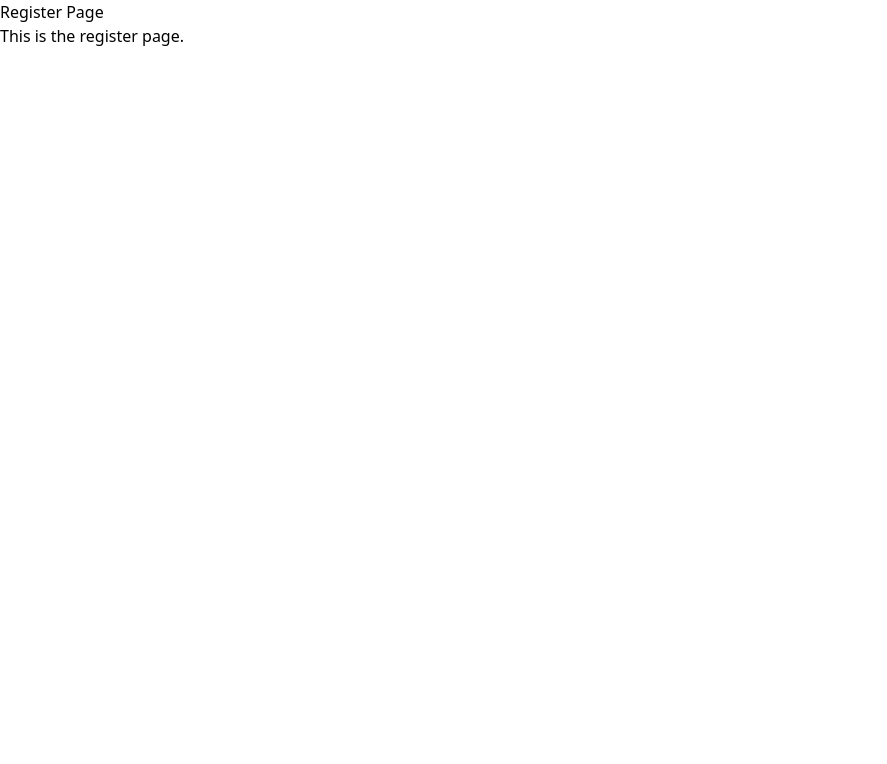
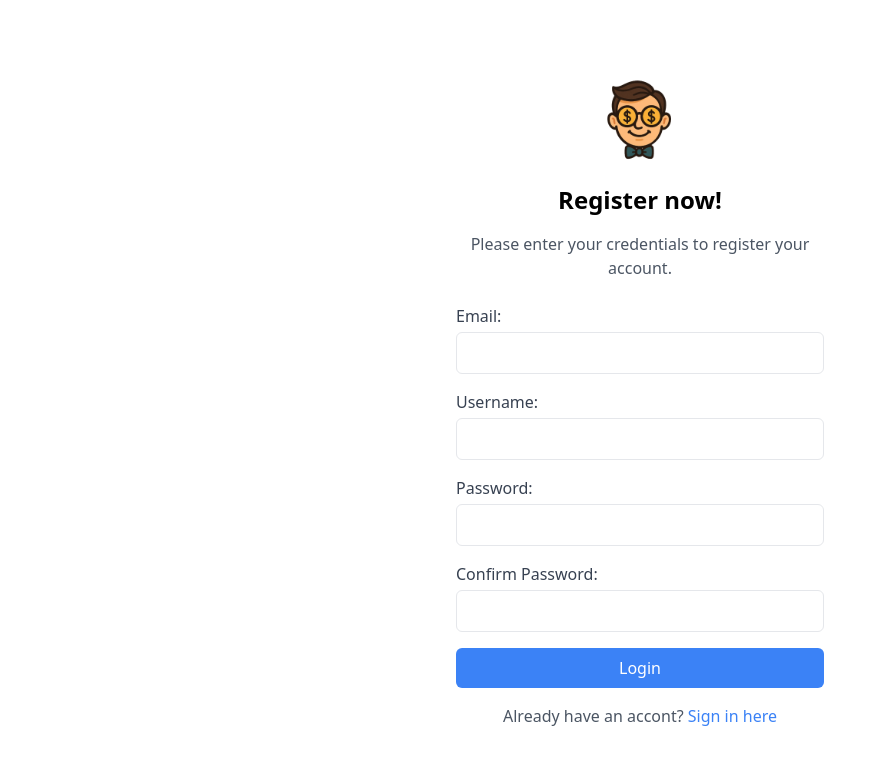
Before and after one commit to Jetrossgalinato/Finteach, a React (Vite) app in the folder Frontend/: page /register in a window 1280 px wide. Shown: the top 764 px of the page, without its empty margins (0-887 px from the left). Built offline with nearby package versions, Linux system fonts and the light colour scheme.

Commit message:
added needed fields for register form

```diff
--- a/Frontend/src/pages/RegisterPage.tsx
+++ b/Frontend/src/pages/RegisterPage.tsx
@@ -1,10 +1,84 @@
-// import React, { useState } from 'react';
+import React, { useState } from 'react';
+import logo from '../assets/logo.png';
+
 function RegisterPage() {
+  const [email, setEmail] = useState('');
+  const [password, setPassword] = useState('');
+  const [confirmPassword, setConfirmPassword] = useState('');
+  const [username, setUsername] = useState('');
+
+  const handleSubmit = (e: React.FormEvent) => {
+    e.preventDefault();
+    console.log('Email:', email);
+    console.log('Password:', password);
+    console.log('Confirm Password:', confirmPassword);
+    console.log('Username:', username);
+  };
+
   return (
-    <div>
-      <h1>Register Page</h1>
-      <p>This is the register page.</p>
+   <div className="flex items-center justify-center min-h-screen">
+      <div className="max-w-md w-full mx-auto p-10 text-center">
+        <img src={logo} alt="Logo" className="mx-auto mb-4 w-24 h-24" />
+        <h1 className="text-2xl font-bold mb-4">Register now!</h1>
+        <p className="text-gray-600 mb-6">Please enter your credentials to register your account.</p>
+        <form onSubmit={handleSubmit} className="space-y-4">
+          <div>
+            <label htmlFor="email" className="block text-left text-gray-700 mb-1">Email:</label>
+            <input
+              type="email"
+              id="email"
+              value={email}
+              onChange={(e) => setEmail(e.target.value)}
+              className="w-full px-4 py-2 border rounded-md focus:outline-none focus:ring-2 focus:ring-blue-500"
+              required
+            />
+          </div>
+          <div>
+            <label htmlFor="username" className="block text-left text-gray-700 mb-1">Username:</label>
+            <input
+              type="text"
+              id="username"
+              value={email}
+              onChange={(e) => setUsername(e.target.value)}
+              className="w-full px-4 py-2 border rounded-md focus:outline-none focus:ring-2 focus:ring-blue-500"
+              required
+            />
+          </div>
+          <div>
+            <label htmlFor="password" className="block text-left text-gray-700 mb-1">Password:</label>
+            <input
+              type="password"
+              id="password"
+              value={password}
+              onChange={(e) => setPassword(e.target.value)}
+              className="w-full px-4 py-2 border rounded-md focus:outline-none focus:ring-2 focus:ring-blue-500"
+              required
+            />
+          </div>
+          <div>
+            <label htmlFor="confirm-password" className="block text-left text-gray-700 mb-1">Confirm Password:</label>
+            <input
+              type="password"
+              id="confirm-password"
+              value={confirmPassword}
+              onChange={(e) => setConfirmPassword(e.target.value)}
+              className="w-full px-4 py-2 border rounded-md focus:outline-none focus:ring-2 focus:ring-blue-500"
+              required
+            />
+          </div>
+          <button
+            type="submit"
+            className="w-full bg-blue-500 text-white py-2 rounded-md hover:bg-blue-600 transition"
+          >
+            Login
+          </button>
+        </form>
+        <p className="mt-4 text-gray-600">
+          Already have an accont? <a href="/" className="text-blue-500 hover:underline">Sign in here</a>
+        </p>
+      </div>
     </div>
   );
 }
+
 export default RegisterPage;
```
